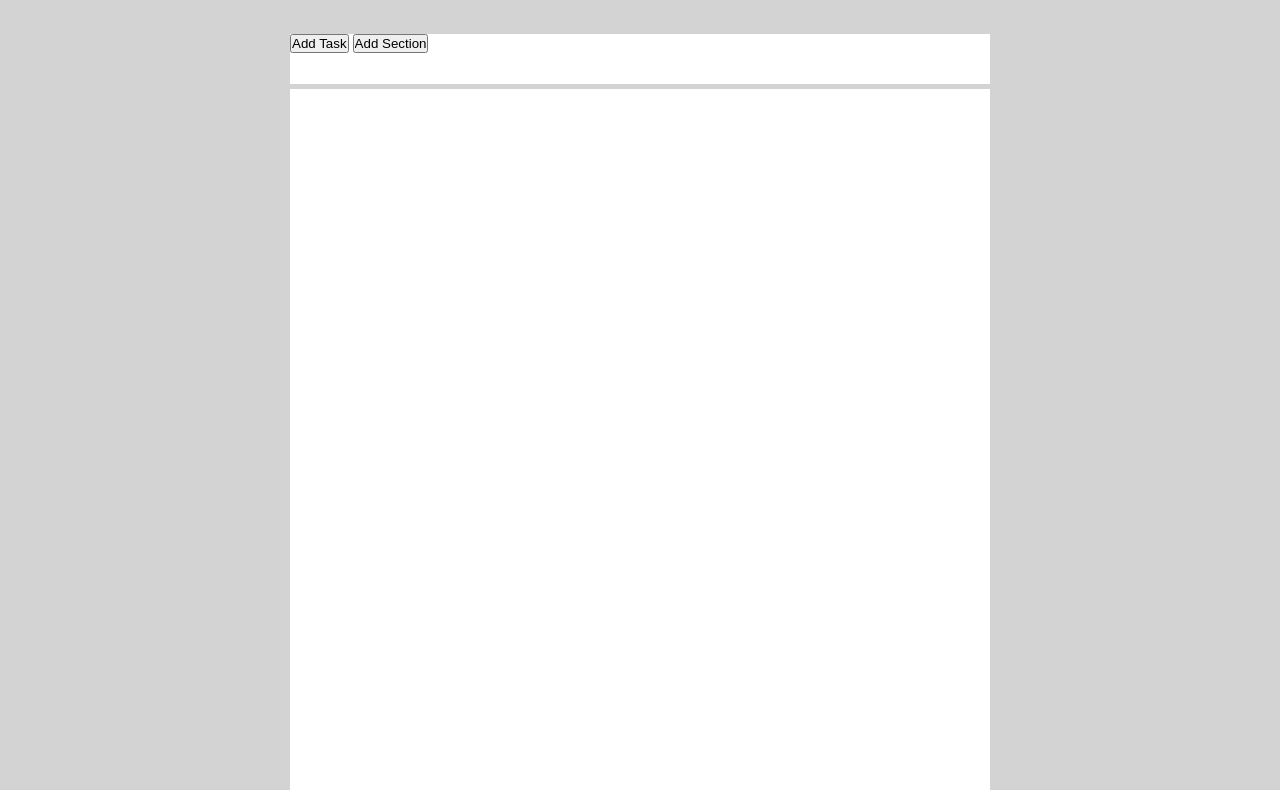
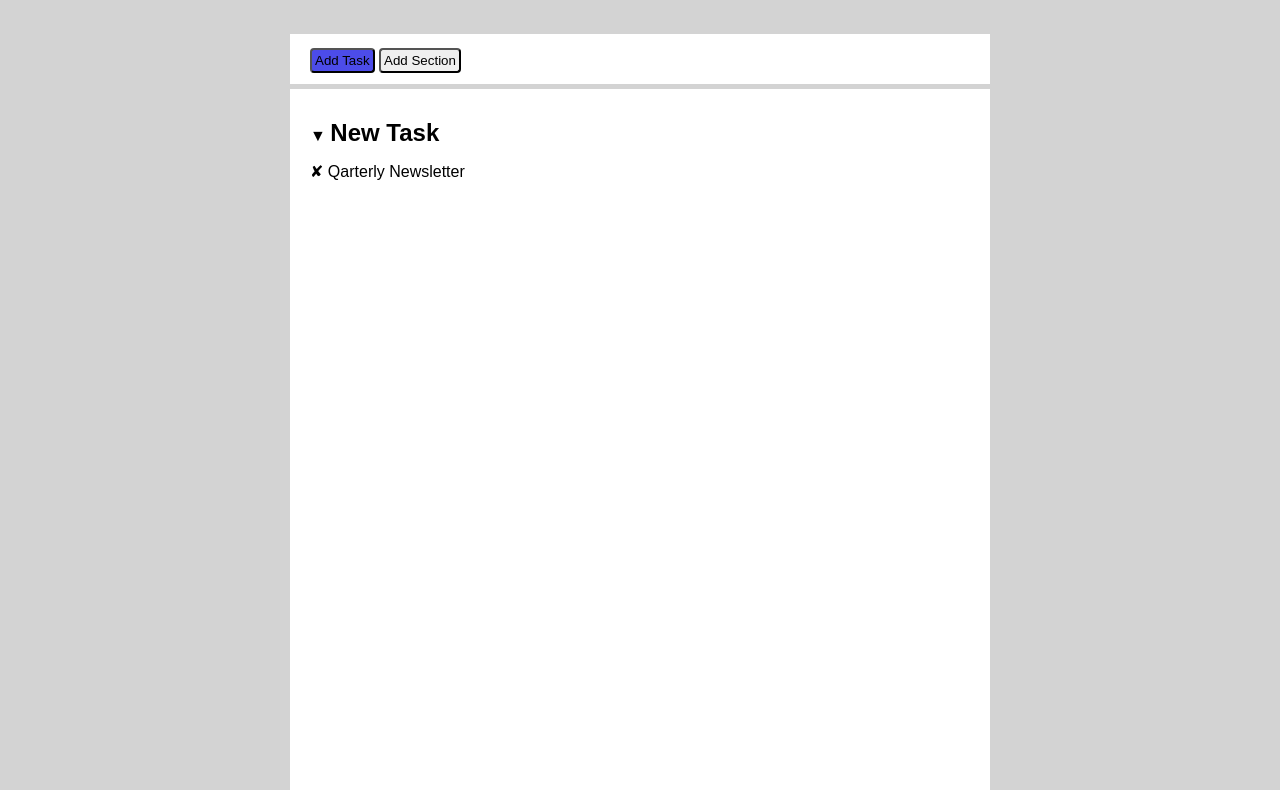
Before and after one commit to Sebastian-ivaniczki/html-css-toboolist, a plain HTML site: page index.html in a window 1280 px wide. Shown: the part 76-866 px from the top of the page. Drawn offline with Linux system fonts and the light colour scheme.

Commit message:
added subtitle

```diff
--- a/css/style.css
+++ b/css/style.css
@@ -2,6 +2,7 @@
     margin: 0;
     padding: 0;
     box-sizing: border-box;
+    font-family: Arial, Helvetica, sans-serif;
 }
 /*utilities*/
 body{
@@ -20,9 +21,31 @@ body{
   h1{
     display: inline;
     font-size: 40px;
-    font-family: Arial, Helvetica, sans-serif;
+
     font-weight: 800;
     vertical-align: middle;
+  }
+  main{
+      width: 700px;
+
+      background-color: #fff;
+      margin: 0 auto;
+      height: 900px;
+      margin-top: 5px;
+  }
+  .task{
+      margin-top: 14px;
+      margin-left: 20px;
+      background-color: #4c4ce9;
+      border-radius: 4px;
+      padding: 3px;
+  }
+  .section{
+      border-radius: 4px;
+      padding: 3px;
+  }
+  .to-do{
+    padding-top: 15px;
   }
 /*container*/
 .container{
@@ -34,11 +57,10 @@ body{
     margin-top: 40px;
 
 }
-main{
-    width: 700px;
-
-    background-color: #fff;
-    margin: 0 auto;
-    height: 900px;
-    margin-top: 5px;
+.main-contain{
+  padding-left: 20px;
+  padding-top: 30px;
 }
+h2{
+    display: inline;
+}
--- a/index.html
+++ b/index.html
@@ -16,12 +16,18 @@
     </header>
     <!-- inizio area ricerca-->
     <div class="container buttom">
-       <input type="button" value="Add Task">
-        <input type="button" value="Add Section">
+       <input type="button" value="Add Task" class="task">
+        <input type="button" value="Add Section" class="section">
     </div>
     <!-- inizio parte principale-->
     <main>
+        <div class="main-contain">
+          <span>&#9660;</span>  <h2>  New Task</h2> <br>
+          <div class="to-do">
 
+              <span class="not-done">&#10008;</span> <span>Qarterly Newsletter</span>
+          </div>
+        </div>
     </main>
 
 </body>
```
